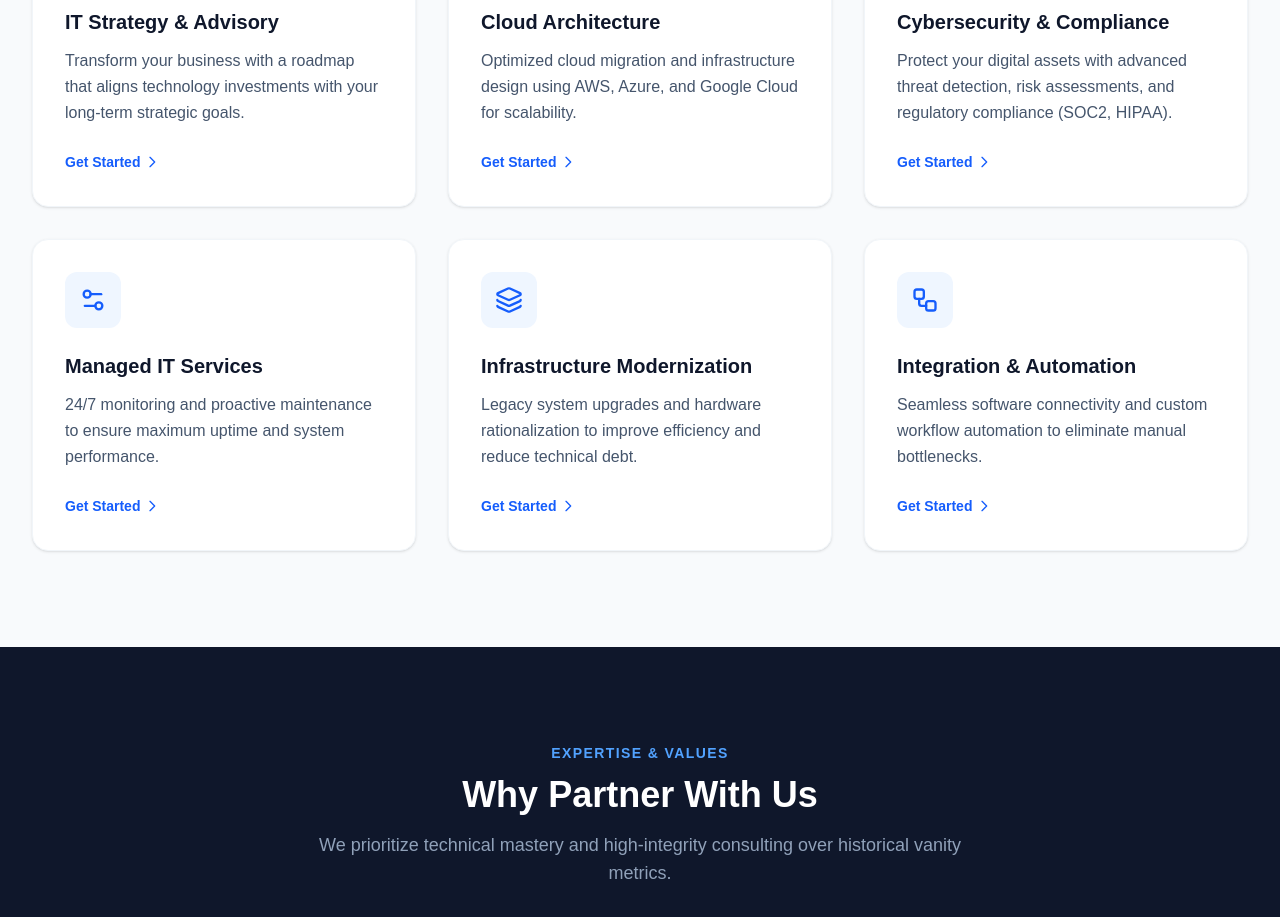
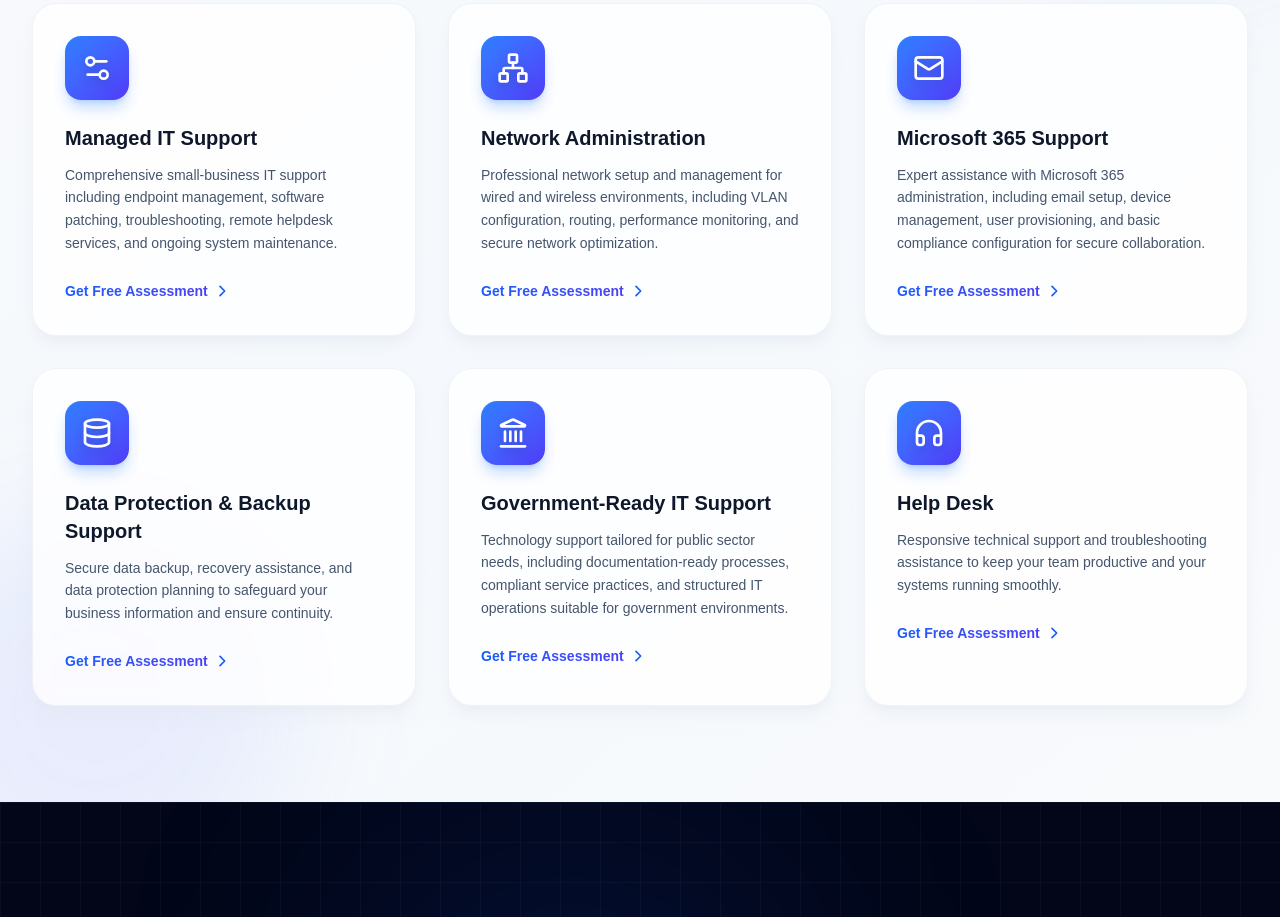
Before and after one commit to KPU-Studio/richcoreservices, a React (Vite) app: page / in a window 1280 px wide. Shown: the part 1880-2797 px from the top of the page. Built offline with nearby package versions, Linux system fonts and the light colour scheme; no server answers.

Commit message:
feat: Add Stats component and enhance various sections with updated content and styles

```diff
--- a/App.tsx
+++ b/App.tsx
@@ -10,6 +10,7 @@ const About = lazy(() => import('./components/About'));
 const Services = lazy(() => import('./components/Services'));
 const WhyWorkWithUs = lazy(() => import('./components/WhyWorkWithUs'));
 const WhatWeDeliver = lazy(() => import('./components/WhatWeDeliver'));
+const Stats = lazy(() => import('./components/Stats'));
 const FAQ = lazy(() => import('./components/FAQ'));
 const Contact = lazy(() => import('./components/Contact'));
 const Footer = lazy(() => import('./components/Footer'));
@@ -40,6 +41,9 @@ const App: React.FC = () => {
           <WhatWeDeliver />
         </Suspense>
         <Suspense fallback={<SectionLoader />}>
+          <Stats />
+        </Suspense>
+        <Suspense fallback={<SectionLoader />}>
           <FAQ />
         </Suspense>
         <Suspense fallback={<SectionLoader />}>
--- a/components/About.tsx
+++ b/components/About.tsx
@@ -29,7 +29,7 @@ const About: React.FC = () => {
               <span className="text-blue-600">Technical Excellence.</span>
             </h2>
             <p className="text-lg text-slate-600 mb-8 leading-relaxed">
-              At RichCoreITServices, we don't just provide IT solutions; we build strategic partnerships. Our mission is to navigate the complex technical landscape for you, ensuring your infrastructure is not just a support function, but a competitive advantage.
+              RichCore IT Services is an independent Managed IT Services provider specializing in small business IT support and government-compliant technology services. We deliver dependable IT operations, cyber-aware practices, and fast, responsive assistance. Whether supporting local businesses or public sector teams, we focus on creating secure, reliable, and efficient IT environments backed by clear communication and structured service delivery.
             </p>
 
             <div className="space-y-6">
--- a/components/Hero.tsx
+++ b/components/Hero.tsx
@@ -15,7 +15,7 @@ const Hero: React.FC = () => {
         <div className="lg:grid lg:grid-cols-2 lg:gap-8 items-center">
           <div className="mb-12 lg:mb-0">
             <div className="inline-flex items-center space-x-2 bg-blue-50 text-blue-700 px-3 py-1 rounded-full text-xs font-semibold uppercase tracking-wider mb-6">
-              <span>Trusted IT Experts</span>
+              <span>Trusted IT Partners</span>
               <ChevronRight className="h-3 w-3" />
             </div>
             <h1 className="text-6xl md:text-7xl font-extrabold text-slate-900 leading-[1.1] mb-6 tracking-tight">
--- a/components/Navbar.tsx
+++ b/components/Navbar.tsx
@@ -1,6 +1,6 @@
 
 import React, { useState, useEffect } from 'react';
-import { Menu, X, Shield, ChevronRight } from 'lucide-react';
+import { Menu, X, ChevronRight } from 'lucide-react';
 
 const Navbar: React.FC = () => {
   const [isScrolled, setIsScrolled] = useState(false);
@@ -55,8 +55,8 @@ const Navbar: React.FC = () => {
         }`}>
         <div className="flex justify-between items-center">
           <div className="flex items-center space-x-3 group cursor-pointer">
-            <div className="bg-blue-600 p-2 rounded-xl group-hover:rotate-12 transition-transform">
-              <Shield className="h-6 w-6 text-white" />
+            <div className="p-1 rounded-xl group-hover:rotate-12 transition-transform">
+              <img src="/assets/RCI-1.png" alt="RichCore IT Services" className="h-16 w-16 object-contain" />
             </div>
             <span className="text-xl font-black tracking-tighter text-slate-900 uppercase">
               RichCore<span className="text-blue-600">IT</span>
--- a/components/Services.tsx
+++ b/components/Services.tsx
@@ -4,37 +4,66 @@ import { SERVICES } from '../constants';
 
 const Services: React.FC = () => {
   return (
-    <section id="services" className="py-12 md:py-16 lg:py-24 bg-slate-50 scroll-mt-24">
-      <div className="max-w-7xl mx-auto px-4 sm:px-6 lg:px-8">
+    <section id="services" className="relative py-12 md:py-16 lg:py-24 bg-gradient-to-br from-slate-50 via-blue-50/30 to-slate-50 scroll-mt-24 overflow-hidden">
+      {/* Background decorative elements */}
+      <div className="absolute inset-0 overflow-hidden pointer-events-none">
+        <div className="absolute -top-24 -right-24 w-96 h-96 bg-blue-400/10 rounded-full blur-3xl"></div>
+        <div className="absolute -bottom-24 -left-24 w-96 h-96 bg-indigo-400/10 rounded-full blur-3xl"></div>
+      </div>
+
+      <div className="relative max-w-7xl mx-auto px-4 sm:px-6 lg:px-8">
         <div className="text-center mb-16">
-          <h2 className="text-sm font-bold text-blue-600 tracking-widest uppercase mb-3">Our Offerings</h2>
-          <p className="text-4xl font-extrabold text-slate-900 mb-4">Comprehensive IT Solutions</p>
+          <div className="inline-flex items-center justify-center px-4 py-1.5 mb-4 rounded-full bg-gradient-to-r from-blue-600 to-indigo-600 text-white text-xs font-bold tracking-widest uppercase shadow-lg shadow-blue-200">
+            Our Offerings
+          </div>
+          <h2 className="text-4xl md:text-5xl font-extrabold text-slate-900 mb-4 bg-gradient-to-r from-slate-900 via-blue-900 to-slate-900 bg-clip-text text-transparent">
+            Comprehensive IT Solutions
+          </h2>
           <p className="text-lg text-slate-600 max-w-2xl mx-auto">
             From tactical fixes to high-level strategic transformation, we provide the expertise needed to excel in a digital-first world.
           </p>
         </div>
 
-        <div className="grid grid-cols-1 md:grid-cols-2 lg:grid-cols-3 gap-8">
+        <div className="grid grid-cols-1 md:grid-cols-2 lg:grid-cols-3 gap-6 lg:gap-8">
           {SERVICES.map((service, index) => (
             <a
               key={service.id}
               href="#contact"
-              className="block bg-white p-8 rounded-2xl border border-slate-100 shadow-sm hover:shadow-md active:shadow-md transition-all duration-300 group hover:-translate-y-1 active:-translate-y-1 active:scale-[0.98] animate-fade-in-up cursor-pointer"
+              className="relative block bg-white/80 backdrop-blur-sm p-8 rounded-3xl border border-slate-200/50 shadow-lg shadow-slate-200/50 hover:shadow-2xl hover:shadow-blue-200/50 transition-all duration-500 group hover:-translate-y-2 cursor-pointer overflow-hidden animate-fade-in-up"
               style={{ animationDelay: `${index * 100}ms` }}
             >
-              <div className="bg-blue-50 w-14 h-14 rounded-xl flex items-center justify-center mb-6 group-hover:bg-blue-600 group-active:bg-blue-600 group-hover:shadow-lg group-active:shadow-lg group-hover:shadow-blue-200 group-active:shadow-blue-200 transition-all duration-300 group-hover:scale-105 group-active:scale-105">
-                <service.icon className="h-7 w-7 text-blue-600 group-hover:text-white group-active:text-white transition-all duration-300 group-hover:scale-125 group-active:scale-125 group-hover:rotate-6 group-active:rotate-6 group-hover:drop-shadow-md group-active:drop-shadow-md" />
+              {/* Gradient border effect on hover */}
+              <div className="absolute inset-0 rounded-3xl bg-gradient-to-br from-blue-500/0 via-indigo-500/0 to-purple-500/0 group-hover:from-blue-500/10 group-hover:via-indigo-500/10 group-hover:to-purple-500/10 transition-all duration-500"></div>
+
+              {/* Shine effect */}
+              <div className="absolute inset-0 rounded-3xl opacity-0 group-hover:opacity-100 transition-opacity duration-500">
+                <div className="absolute inset-0 bg-gradient-to-r from-transparent via-white/10 to-transparent -translate-x-full group-hover:translate-x-full transition-transform duration-1000"></div>
               </div>
-              <h3 className="text-xl font-bold text-slate-900 mb-3">{service.title}</h3>
-              <p className="text-slate-600 leading-relaxed mb-6">
-                {service.description}
-              </p>
-              <span className="text-blue-600 font-semibold text-sm inline-flex items-center hover:text-blue-700 active:text-blue-700">
-                Get Started
-                <svg className="w-4 h-4 ml-1 transition-transform group-hover:translate-x-1 group-active:translate-x-1" fill="none" viewBox="0 0 24 24" stroke="currentColor">
-                  <path strokeLinecap="round" strokeLinejoin="round" strokeWidth={2} d="M9 5l7 7-7 7" />
-                </svg>
-              </span>
+
+              <div className="relative">
+                {/* Icon with gradient background */}
+                <div className="relative w-16 h-16 mb-6">
+                  <div className="absolute inset-0 bg-gradient-to-br from-blue-500 to-indigo-600 rounded-2xl group-hover:scale-110 group-hover:rotate-6 transition-all duration-500 shadow-lg shadow-blue-500/30"></div>
+                  <div className="relative w-full h-full flex items-center justify-center">
+                    <service.icon className="h-8 w-8 text-white group-hover:scale-110 transition-transform duration-500 drop-shadow-lg" />
+                  </div>
+                </div>
+
+                <h3 className="text-xl font-bold text-slate-900 mb-3 group-hover:text-blue-600 transition-colors duration-300">
+                  {service.title}
+                </h3>
+                <p className="text-slate-600 leading-relaxed mb-6 text-sm">
+                  {service.description}
+                </p>
+
+                {/* CTA with gradient */}
+                <div className="inline-flex items-center text-transparent bg-gradient-to-r from-blue-600 to-indigo-600 bg-clip-text font-bold text-sm group-hover:from-blue-700 group-hover:to-indigo-700 transition-all duration-300">
+                  Get Free Assessment
+                  <svg className="w-4 h-4 ml-1.5 text-blue-600 group-hover:text-indigo-600 transition-all duration-300 group-hover:translate-x-1.5" fill="none" viewBox="0 0 24 24" stroke="currentColor">
+                    <path strokeLinecap="round" strokeLinejoin="round" strokeWidth={2.5} d="M9 5l7 7-7 7" />
+                  </svg>
+                </div>
+              </div>
             </a>
           ))}
         </div>
--- a/components/WhyWorkWithUs.tsx
+++ b/components/WhyWorkWithUs.tsx
@@ -12,66 +12,80 @@ const WhyWorkWithUs: React.FC = () => {
     { name: 'Infrastructure Modernization', description: 'Legacy system updates', icon: RefreshCw },
   ];
 
-  const philosophy = [
+  const processSteps = [
     {
-      title: "Security-First Mentality",
-      description: "We don't bolt security on at the end; we architect it into the very foundation of your infrastructure."
+      title: "We Learn Your Needs",
+      description: "We start by understanding your business, your systems, and the challenges you're facing."
     },
     {
-      title: "Infrastructure as a Strategic Asset",
-      description: "IT shouldn't be a cost center. We design systems that actively drive operational speed and market agility."
+      title: "We Stabilize Your Technology",
+      description: "We fix immediate issues, secure your systems, and make sure everything runs smoothly."
     },
     {
-      title: "Proactive Resilience",
-      description: "Our philosophy centers on 'Design for Failure'—ensuring that when issues arise, the system stays online."
+      title: "We Manage Your IT",
+      description: "We handle updates, monitoring, support requests, and day-to-day IT tasks so you don't have to."
+    },
+    {
+      title: "We Keep You Informed",
+      description: "You get clear communication, simple explanations, and updates you can trust."
     }
   ];
 
   return (
-    <section id="expertise" className="py-12 md:py-16 lg:py-24 bg-slate-900 text-white relative overflow-hidden">
-      {/* Background Patterns */}
-      <div className="absolute inset-0 opacity-10 pointer-events-none">
-        <div className="absolute top-0 left-0 w-full h-full" style={{ backgroundImage: 'radial-gradient(#3b82f6 0.5px, transparent 0.5px)', backgroundSize: '24px 24px' }}></div>
+    <section id="expertise" className="py-32 bg-slate-950 text-white relative overflow-hidden">
+      {/* Blueprint Grid Effect */}
+      <div className="absolute inset-0 opacity-[0.03] pointer-events-none"
+        style={{
+          backgroundImage: 'linear-gradient(#fff 1px, transparent 1px), linear-gradient(90deg, #fff 1px, transparent 1px)',
+          backgroundSize: '40px 40px'
+        }}>
+      </div>
+
+      {/* Glowing background shapes */}
+      <div className="absolute top-1/2 left-1/2 -translate-x-1/2 -translate-y-1/2 w-full h-full pointer-events-none">
+        <div className="absolute top-0 left-1/4 w-[500px] h-[500px] bg-blue-600/10 blur-[120px] rounded-full"></div>
+        <div className="absolute bottom-0 right-1/4 w-[400px] h-[400px] bg-indigo-600/10 blur-[100px] rounded-full"></div>
       </div>
 
       <div className="max-w-7xl mx-auto px-4 sm:px-6 lg:px-8 relative">
-        <div className="text-center mb-20">
+        <div className="text-center mb-24">
           <h2 className="text-sm font-bold text-blue-400 tracking-widest uppercase mb-3">Expertise & Values</h2>
           <p className="text-4xl font-extrabold mb-4">Why Partner With Us</p>
+          <div className="w-24 h-1.5 bg-blue-600 mx-auto rounded-full mb-6"></div>
           <p className="text-lg text-slate-400 max-w-2xl mx-auto">
             We prioritize technical mastery and high-integrity consulting over historical vanity metrics.
           </p>
         </div>
 
-        <div className="grid grid-cols-1 lg:grid-cols-2 gap-16 items-start">
+        <div className="grid grid-cols-1 lg:grid-cols-2 gap-20 items-start">
           {/* Left: Certs & Tools */}
-          <div>
-            <div className="mb-12">
-              <h3 className="text-2xl font-bold mb-8 flex items-center">
-                <Award className="mr-3 text-blue-400" />
+          <div className="space-y-16">
+            <div>
+              <h3 className="text-2xl font-bold mb-10 flex items-center tracking-tight">
+                <Award className="mr-4 text-blue-500 h-7 w-7" />
                 Core Competencies & Technical Skills
               </h3>
-              <div className="grid grid-cols-1 sm:grid-cols-2 gap-4">
+              <div className="grid grid-cols-1 sm:grid-cols-2 gap-5">
                 {coreCompetencies.map((competency) => (
-                  <div key={competency.name} className="bg-slate-800/50 p-6 rounded-xl border border-slate-700 flex items-center space-x-4">
-                    <competency.icon className="h-8 w-8 text-blue-500" />
-                    <div>
-                      <p className="font-bold text-slate-100">{competency.name}</p>
-                      <p className="text-xs text-slate-400">{competency.description}</p>
+                  <div key={competency.name} className="dark-glass-panel p-6 rounded-2xl group hover:border-blue-500/50 transition-all duration-300">
+                    <div className="bg-blue-600/10 w-12 h-12 rounded-xl flex items-center justify-center mb-4 group-hover:bg-blue-600 transition-colors">
+                      <competency.icon className="h-6 w-6 text-blue-500 group-hover:text-white" />
                     </div>
+                    <p className="font-bold text-slate-100 text-lg mb-1">{competency.name}</p>
+                    <p className="text-sm text-slate-500 font-medium">{competency.description}</p>
                   </div>
                 ))}
               </div>
             </div>
 
             <div>
-              <h3 className="text-2xl font-bold mb-8 flex items-center">
-                <Search className="mr-3 text-blue-400" />
+              <h3 className="text-2xl font-bold mb-10 flex items-center tracking-tight">
+                <Search className="mr-4 text-blue-500 h-7 w-7" />
                 Tools & Technologies
               </h3>
               <div className="flex flex-wrap gap-3">
                 {['Azure', 'AWS', 'Google Cloud', 'Microsoft 365', 'SharePoint', 'Intune', 'Cisco Networking', 'VMware', 'Linux/Windows Server', 'PowerShell', 'Python'].map(tool => (
-                  <span key={tool} className="px-4 py-2 bg-slate-800 border border-slate-700 rounded-lg text-sm font-medium text-slate-300">
+                  <span key={tool} className="px-5 py-2.5 bg-slate-900 border border-slate-800 rounded-xl text-sm font-bold text-slate-400 hover:text-blue-400 hover:border-blue-500/30 transition-all cursor-default">
                     {tool}
                   </span>
                 ))}
@@ -79,22 +93,27 @@ const WhyWorkWithUs: React.FC = () => {
             </div>
           </div>
 
-          {/* Right: Philosophy */}
-          <div className="bg-slate-800/30 p-8 lg:p-12 rounded-3xl border border-slate-700/50 backdrop-blur-sm">
-            <h3 className="text-2xl font-bold mb-10 text-blue-400">Our Consulting Philosophy</h3>
+          {/* Right: How It Works */}
+          <div className="dark-glass-panel p-10 lg:p-14 rounded-[2.5rem] border-white/5 relative group">
+            <div className="absolute -top-10 -right-10 w-40 h-40 bg-blue-600/20 blur-[60px] rounded-full pointer-events-none group-hover:bg-blue-600/30 transition-all"></div>
+
+            <h3 className="text-3xl font-bold mb-12 text-white tracking-tight leading-tight">How we partner with you</h3>
             <div className="space-y-10">
-              {philosophy.map((item, idx) => (
-                <div key={idx} className="relative pl-10">
-                  <div className="absolute left-0 top-1 text-blue-500 font-mono font-bold">0{idx + 1}</div>
-                  <h4 className="text-xl font-bold mb-2 text-white">{item.title}</h4>
-                  <p className="text-slate-400 leading-relaxed">{item.description}</p>
+              {processSteps.map((item, idx) => (
+                <div key={idx} className="relative pl-14 group/item">
+                  <div className="absolute left-0 top-0 text-blue-600/30 text-5xl font-black italic tracking-tighter group-hover/item:text-blue-600 transition-colors">0{idx + 1}</div>
+                  <h4 className="text-xl font-bold mb-2 text-white tracking-tight">{item.title}</h4>
+                  <p className="text-slate-400 leading-relaxed font-medium text-sm">{item.description}</p>
                 </div>
               ))}
             </div>
 
-            <div className="mt-12 p-6 bg-blue-600/20 rounded-2xl border border-blue-500/20">
-              <p className="text-sm italic text-blue-200">
-                "Technical expertise is common. What is rare is the commitment to absolute reliability and the integrity to put client outcomes above project billables."
+            <div className="mt-14 p-8 bg-blue-600/10 rounded-3xl border border-blue-500/20 relative overflow-hidden">
+               <div className="absolute top-0 right-0 p-4 opacity-10">
+                 <ShieldCheck className="w-12 h-12" />
+               </div>
+              <p className="text-sm italic text-blue-200 leading-relaxed font-medium relative z-10">
+                "Technical expertise is only half the battle. Our structured delivery ensures that technology remains an enabler, never an obstacle to your mission."
               </p>
             </div>
           </div>
--- a/constants.tsx
+++ b/constants.tsx
@@ -1,56 +1,50 @@
 
 import {
-  ShieldCheck,
-  Cloud,
-  Lightbulb,
   Settings2,
-  Layers,
-  Workflow,
-  Building2,
-  Stethoscope,
+  Network,
+  Mail,
+  Database,
   Landmark,
-  Rocket,
-  Globe
+  Headphones
 } from 'lucide-react';
 import { Service, Industry, CaseStudy, FAQItem } from './types';
 
-// Fix: Replaced CloudCircuit (non-existent) with Cloud icon
 export const SERVICES: Service[] = [
   {
-    id: 'strategy',
-    title: 'IT Strategy & Advisory',
-    description: 'Transform your business with a roadmap that aligns technology investments with your long-term strategic goals.',
-    icon: Lightbulb
-  },
-  {
-    id: 'cloud',
-    title: 'Cloud Architecture',
-    description: 'Optimized cloud migration and infrastructure design using AWS, Azure, and Google Cloud for scalability.',
-    icon: Cloud
-  },
-  {
-    id: 'cyber',
-    title: 'Cybersecurity & Compliance',
-    description: 'Protect your digital assets with advanced threat detection, risk assessments, and regulatory compliance (SOC2, HIPAA).',
-    icon: ShieldCheck
-  },
-  {
-    id: 'managed',
-    title: 'Managed IT Services',
-    description: '24/7 monitoring and proactive maintenance to ensure maximum uptime and system performance.',
+    id: 'managed-support',
+    title: 'Managed IT Support',
+    description: 'Comprehensive small-business IT support including endpoint management, software patching, troubleshooting, remote helpdesk services, and ongoing system maintenance.',
     icon: Settings2
   },
   {
-    id: 'infra',
-    title: 'Infrastructure Modernization',
-    description: 'Legacy system upgrades and hardware rationalization to improve efficiency and reduce technical debt.',
-    icon: Layers
+    id: 'network-admin',
+    title: 'Network Administration',
+    description: 'Professional network setup and management for wired and wireless environments, including VLAN configuration, routing, performance monitoring, and secure network optimization.',
+    icon: Network
   },
   {
-    id: 'automation',
-    title: 'Integration & Automation',
-    description: 'Seamless software connectivity and custom workflow automation to eliminate manual bottlenecks.',
-    icon: Workflow
+    id: 'microsoft-365',
+    title: 'Microsoft 365 Support',
+    description: 'Expert assistance with Microsoft 365 administration, including email setup, device management, user provisioning, and basic compliance configuration for secure collaboration.',
+    icon: Mail
+  },
+  {
+    id: 'data-protection',
+    title: 'Data Protection & Backup Support',
+    description: 'Secure data backup, recovery assistance, and data protection planning to safeguard your business information and ensure continuity.',
+    icon: Database
+  },
+  {
+    id: 'government-ready',
+    title: 'Government-Ready IT Support',
+    description: 'Technology support tailored for public sector needs, including documentation-ready processes, compliant service practices, and structured IT operations suitable for government environments.',
+    icon: Landmark
+  },
+  {
+    id: 'help-desk',
+    title: 'Help Desk',
+    description: 'Responsive technical support and troubleshooting assistance to keep your team productive and your systems running smoothly.',
+    icon: Headphones
   }
 ];
 
```
Also changed, not shown: components/Contact.tsx (+4 -4 lines), components/Stats.tsx (added, +116 -0 lines), index.css (+7 -0 lines), assets/RCI-1.png (added).
